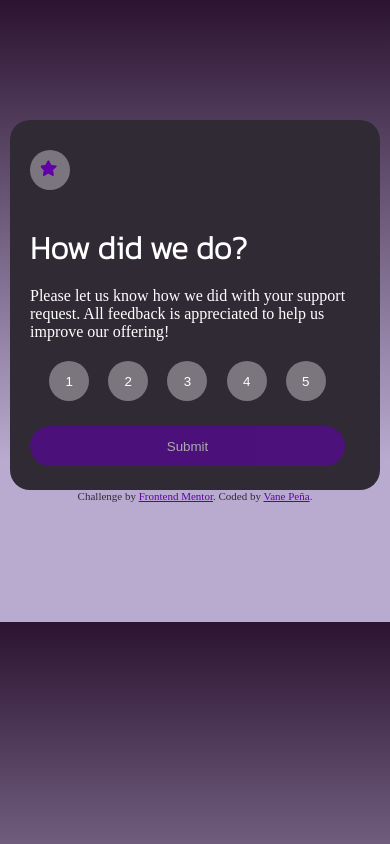
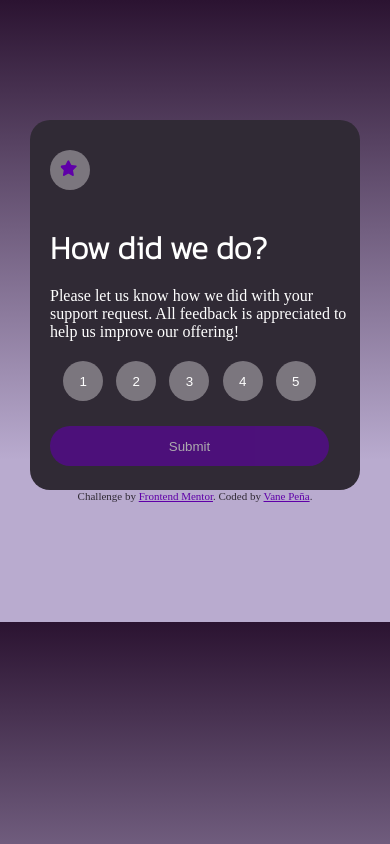
Before and after one commit to vanee17/rating_component, a plain HTML site: page index.html in a window 390 px wide. Drawn offline with Linux system fonts and the light colour scheme.

Commit message:
se agrego el responsive

```diff
--- a/index.css
+++ b/index.css
@@ -117,3 +117,9 @@ body{
     cursor: not-allowed;
     pointer-events: none;
 }
+
+@media (min-width: 360px) and (max-width: 640px) {
+    .tarjeta{
+        width: 310px;
+    }
+}
```
